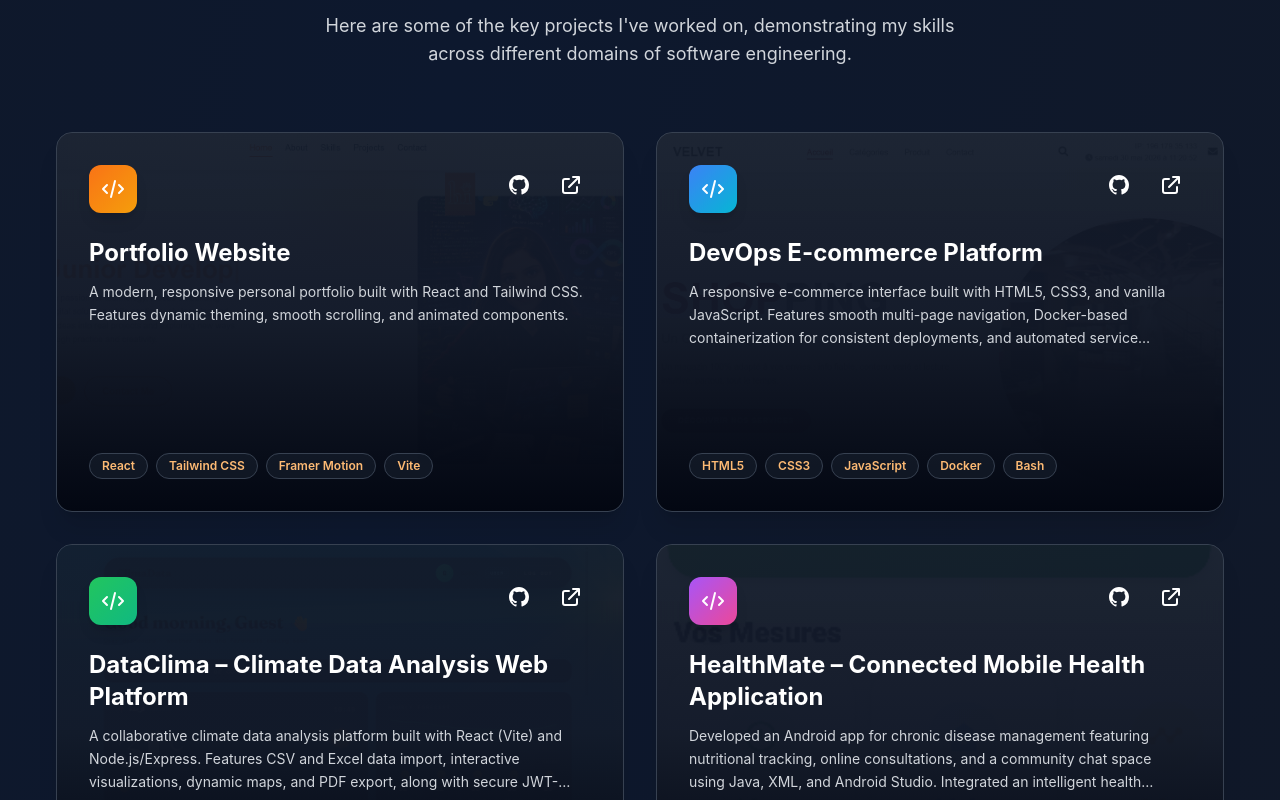
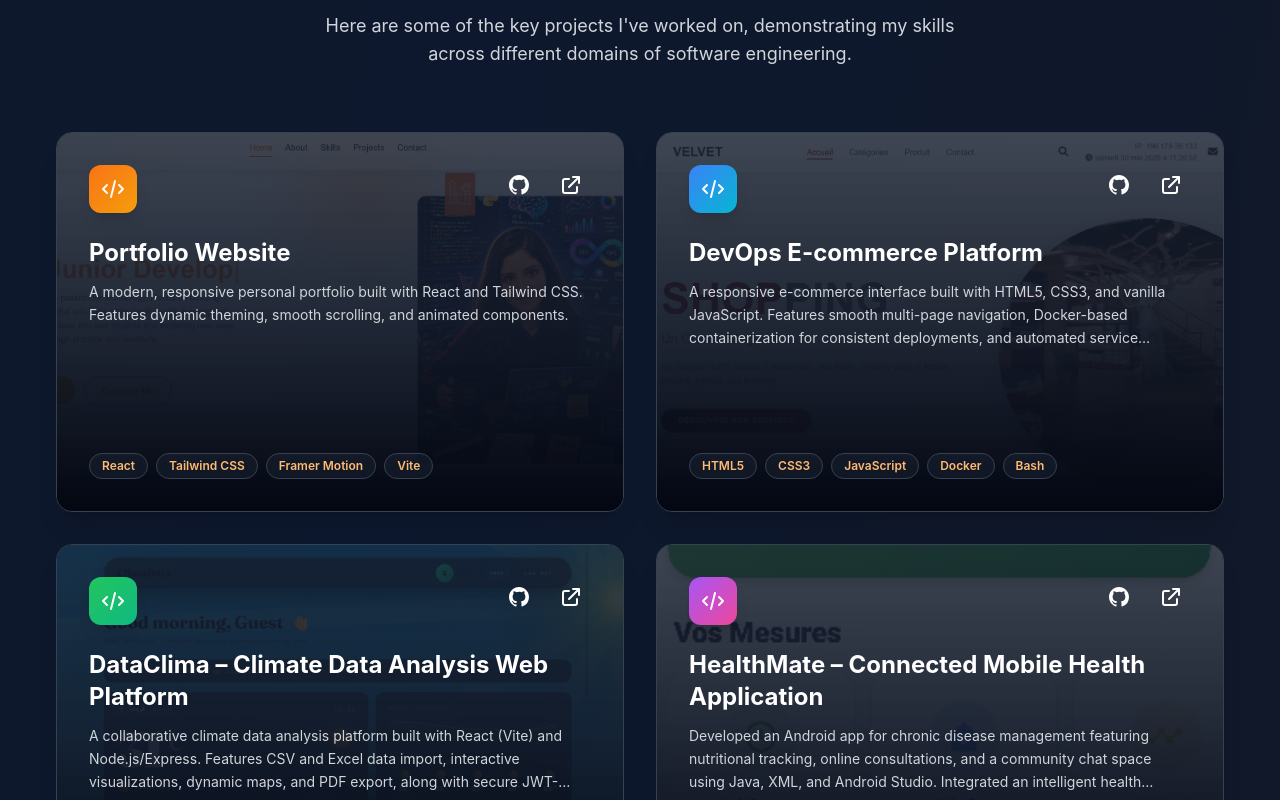
Before and after one commit to molka2005/portfeliomolka, a React (Vite) app: page / in a window 1280 px wide. Shown: the part 4060-4860 px from the top of the page. Built offline with nearby package versions, Linux system fonts and the light colour scheme.

Commit message:
fix: adjust z-indexing and stacking context of project card background images so they are fully visible

```diff
--- a/src/Components/Projects.jsx
+++ b/src/Components/Projects.jsx
@@ -74,19 +74,25 @@ const Projects = ({ darkMode }) => {
               key={index}
               data-aos="fade-up"
               data-aos-delay={index * 100}
-              className={`relative overflow-hidden rounded-2xl p-6 sm:p-8 border ${theme.cardBorder} ${theme.cardBg} backdrop-blur-md shadow-xl hover:shadow-2xl transition-all duration-300 transform hover:-translate-y-2 group z-10 flex flex-col justify-between min-h-[380px]`}
+              className={`relative overflow-hidden rounded-2xl p-6 sm:p-8 border ${theme.cardBorder} shadow-xl hover:shadow-2xl transition-all duration-300 transform hover:-translate-y-2 group z-10 flex flex-col justify-between min-h-[380px]`}
             >
-              {/* Background Image with elegant overlay */}
+              {/* Background Layer (Image, Base Color, and Gradient Overlay) */}
               <div className="absolute inset-0 -z-10 overflow-hidden">
+                {/* Card Base Background with blur */}
+                <div className={`absolute inset-0 ${theme.cardBg} backdrop-blur-md`}></div>
+
+                {/* Project Screenshot */}
                 <img
                   src={project.image}
                   alt={project.title}
-                  className="w-full h-full object-cover transition-transform duration-500 group-hover:scale-110 opacity-15 group-hover:opacity-25 filter blur-[0.5px] group-hover:blur-0"
+                  className="w-full h-full object-cover transition-all duration-500 group-hover:scale-110 opacity-30 group-hover:opacity-50 filter blur-[0.5px] group-hover:blur-0"
                 />
+
+                {/* Gradient overlay for high text contrast */}
                 <div className={`absolute inset-0 transition-colors duration-300 ${
                   darkMode
-                    ? 'bg-gradient-to-t from-gray-950 via-gray-900/90 to-gray-900/70 group-hover:from-gray-950 group-hover:via-gray-950/95 group-hover:to-gray-900/85'
-                    : 'bg-gradient-to-t from-white via-white/95 to-white/70 group-hover:from-white group-hover:via-white/95 group-hover:to-white/85'
+                    ? 'bg-gradient-to-t from-gray-950 via-gray-900/80 to-gray-900/40 group-hover:from-gray-950 group-hover:via-gray-950/85 group-hover:to-gray-900/50'
+                    : 'bg-gradient-to-t from-white via-white/80 to-white/40 group-hover:from-white group-hover:via-white/85 group-hover:to-white/50'
                 }`}></div>
               </div>
 
```
